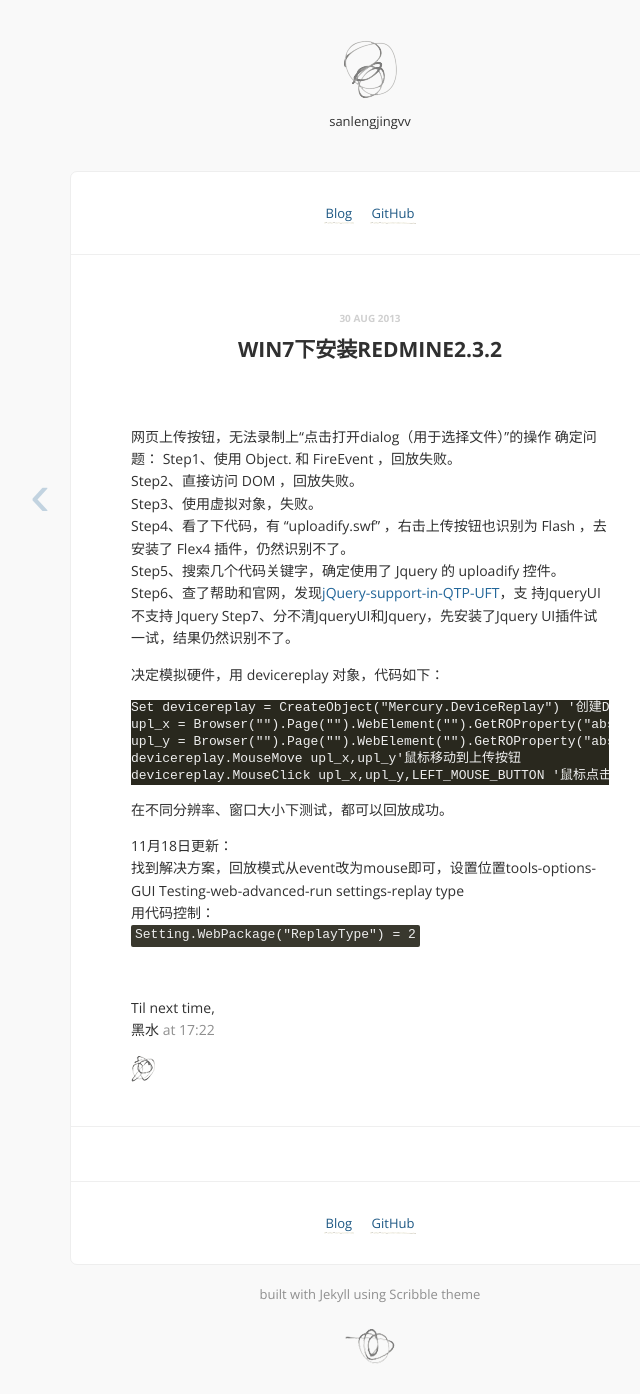
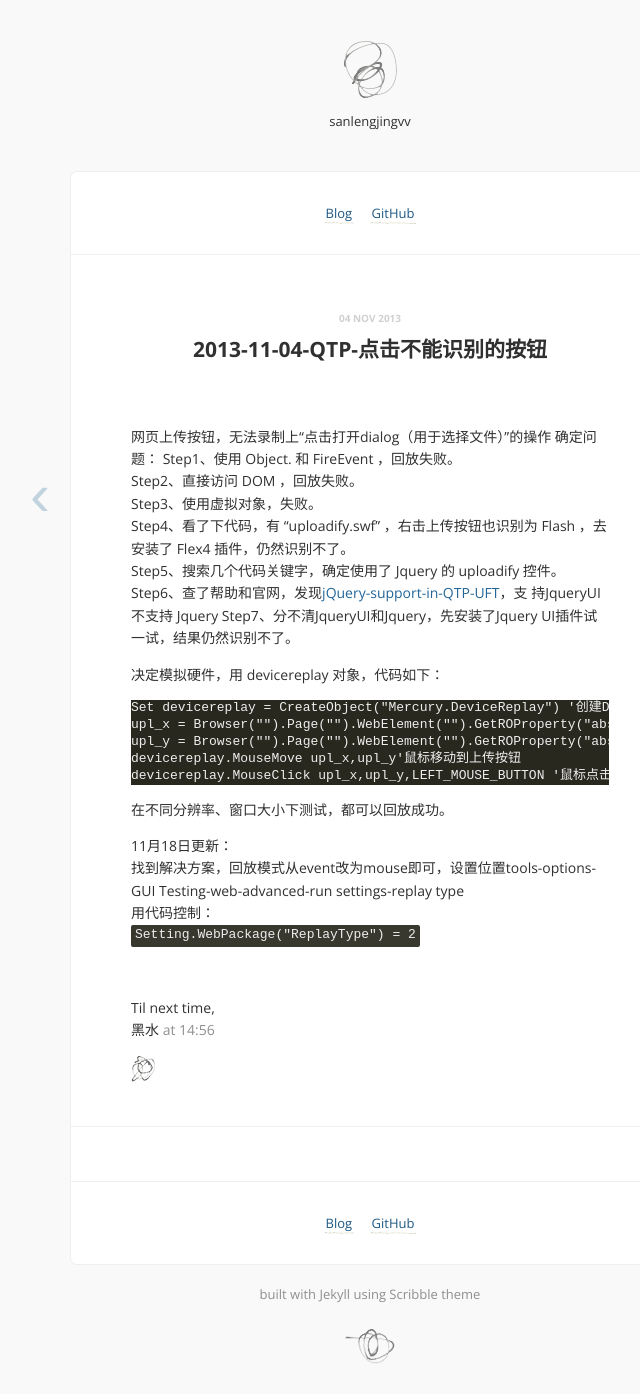
Before and after one commit to sanlengjingvv/sanlengjingvv.github.io, a Jekyll site: the page built from _posts/2013-11-04-QTP-点击不能识别的按钮.md, in a window 1280 px wide. Shown: the whole page, without its empty margins (270-910 px from the left). Built offline with Jekyll 4.4.1, drawn with Linux system fonts in a browser that asks for light colours; Markdown is read by kramdown in place of the engine named in the settings; comment, search, counter and statistics services are not loaded.

Commit message:
Update 2013-11-04-QTP-点击不能识别的按钮.md
modify time and title

```diff
--- a/_posts/2013-11-04-QTP-点击不能识别的按钮.md
+++ b/_posts/2013-11-04-QTP-点击不能识别的按钮.md
@@ -1,7 +1,7 @@
 ---
 layout: post
-title: win7下安装redmine2.3.2
-date: 2013-08-30 17:22
+title: 2013-11-04-QTP-点击不能识别的按钮
+date: 2013-11-04 14:56:10
 disqus: y
 ---
 
```
